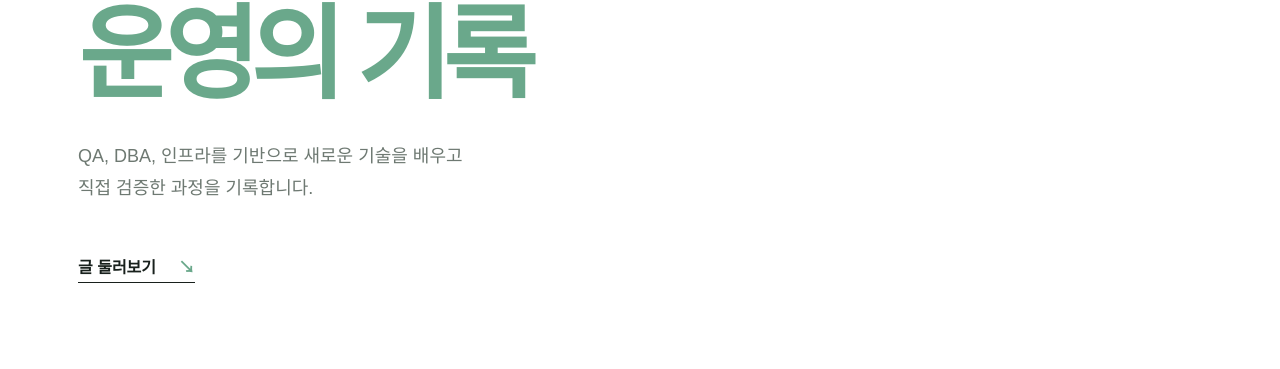
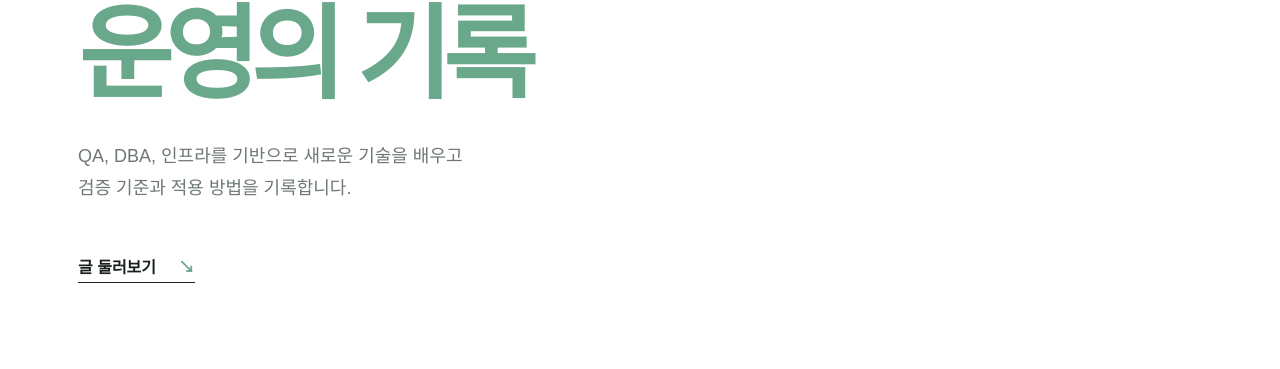
Before and after one commit to Seoha57/TechBlog, a Jekyll site: the page built from index.md, in a window 1280 px wide. Shown: the part 394-763 px from the top of the page. Built offline with Jekyll 4.4.1, drawn with Linux system fonts in a browser that asks for light colours.

```diff
--- a/_layouts/home.html
+++ b/_layouts/home.html
@@ -4,7 +4,7 @@ layout: default
 <section class="hero">
   <p class="eyebrow">OPERATIONS ENGINEERING</p>
   <h1>새로운 기술을 배우는<br><em>운영의 기록</em></h1>
-  <p class="hero-copy">QA, DBA, 인프라를 기반으로 새로운 기술을 배우고<br>직접 검증한 과정을 기록합니다.</p>
+  <p class="hero-copy">QA, DBA, 인프라를 기반으로 새로운 기술을 배우고<br>검증 기준과 적용 방법을 기록합니다.</p>
   <a class="arrow-link" href="#articles">글 둘러보기 <span>↘</span></a>
 </section>
 
--- a/index.md
+++ b/index.md
@@ -3,7 +3,7 @@ layout: home
 title: "아직 운영 중입니다"
 ---
 
-QA, DBA, 인프라를 기반으로 새로운 기술을 배우고 직접 검증합니다.
+QA, DBA, 인프라를 기반으로 새로운 기술을 배우고 검증 기준을 정리합니다.
 
 배운 내용을 예시와 함께 기록하며 더 나은 운영 방법을 찾아갑니다.
 
```
Also changed, not shown: _posts/2026-09-16-playwright-mcp-qa.md (+1 -1 lines).
